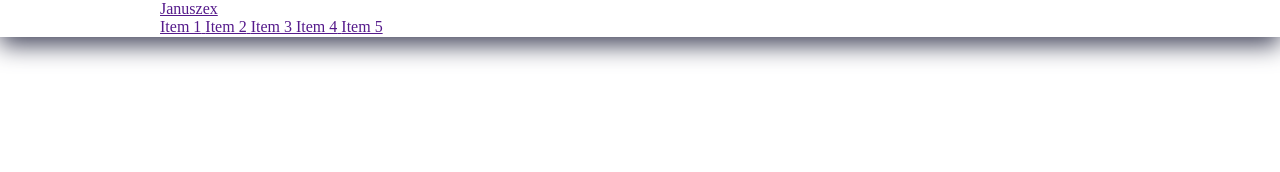
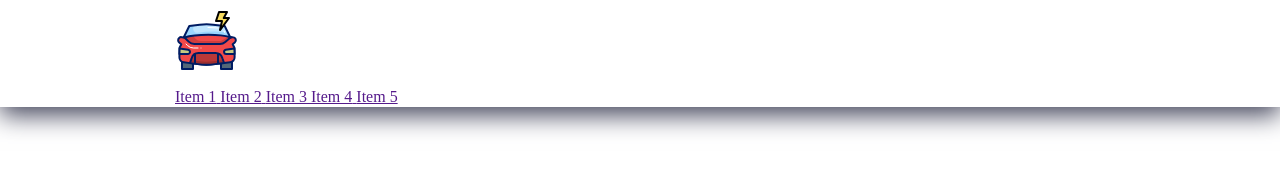
Before and after one commit to swietlikk/menu_2, a website: page index.html in a window 1280 px wide. Drawn offline with Linux system fonts and the light colour scheme.

Commit message:
amazing styles for logo

```diff
--- a/src/scss/components/logo.scss
+++ b/src/scss/components/logo.scss
@@ -1,3 +1,14 @@
+@import "../variables";
+@import "../utils/functions";
+
 .logo {
-
+  background-image: url("#{$img-path}/logo.svg");
+  background-repeat: no-repeat;
+  width: px-to-rem(64px);
+  height: px-to-rem(64px);
+  display: inline-block;
+  margin-top: px-to-rem(10px);
+  margin-bottom: px-to-rem(10px);
+  overflow: hidden;
+  text-indent: -999px;
 }
--- a/src/scss/layout/header.scss
+++ b/src/scss/layout/header.scss
@@ -7,5 +7,6 @@
     max-width: px-to-rem(960px);
     margin-inline: auto;
     padding-inline: px-to-rem(15px);
+    box-sizing: border-box;
   }
 }
--- a/src/scss/variables.scss
+++ b/src/scss/variables.scss
@@ -1 +1,3 @@
 $base-font-size: 16px;
+
+$img-path: "../images";
```
Also changed, not shown: src/css/main.css, src/images/logo.svg (added), 1 other file.
